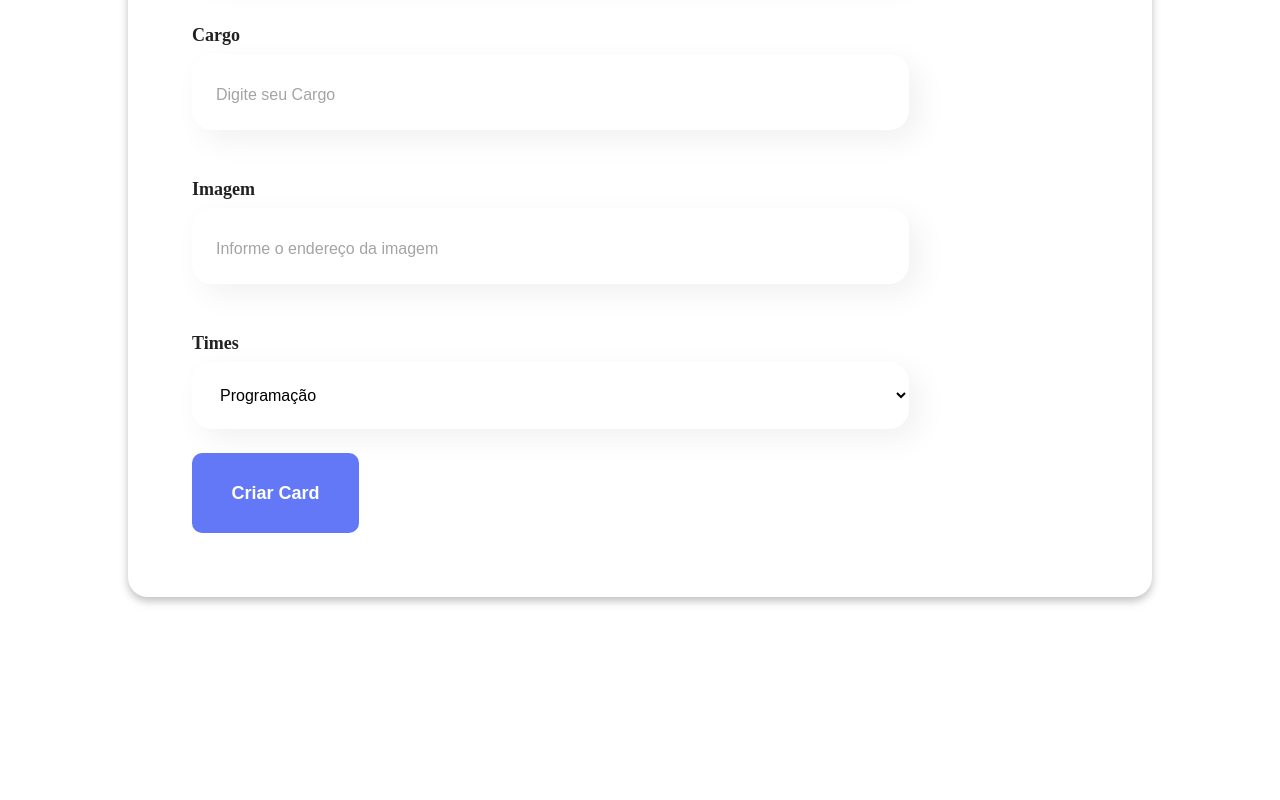
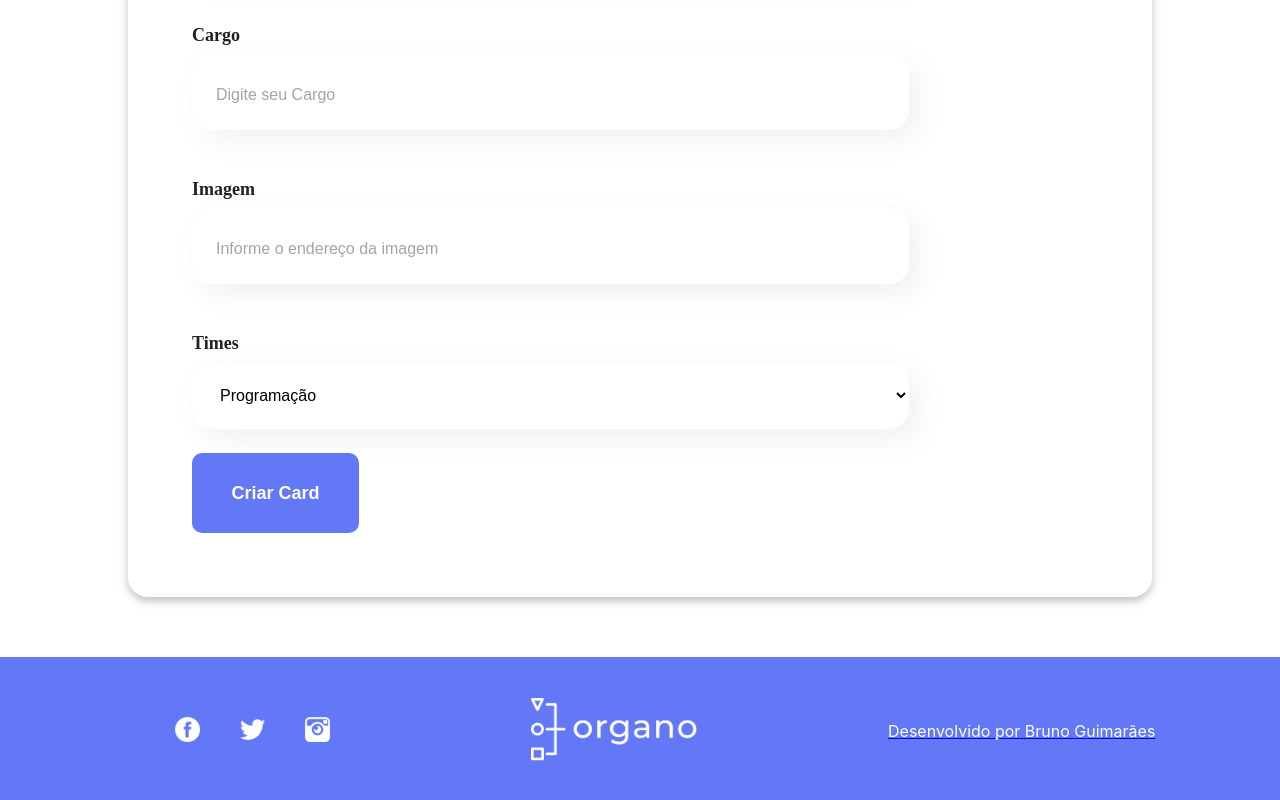
Before and after one commit to devguimaraes/REACT-JS, a React (Vite) app: page / in a window 1280 px wide. Shown: the part 886-1686 px from the top of the page. Before the commit the page ends 1543 px from the top, so only its background shows below. Built offline with nearby package versions, Linux system fonts and the light colour scheme.

Commit message:
:heavy_plus_sign: build: adding project footer

```diff
--- a/src/App.jsx
+++ b/src/App.jsx
@@ -1,6 +1,7 @@
 /* eslint-disable import/no-unresolved */
 import React, { useState } from 'react';
 import Banner from './Components/Banner';
+import Footer from './Components/Footer';
 import Formulario from './Components/form/Form';
 
 import Time from './Components/Times';
@@ -31,6 +32,7 @@ function App() {
 					)}
 				/>
 			))}
+			<Footer />
 		</>
 	);
 }
--- /dev/null
+++ b/src/Components/Footer/index.jsx
@@ -0,0 +1,65 @@
+import './style.css';
+
+function Footer() {
+	return (
+		<footer>
+			<div className="footer_container">
+				<ul className="footer_lista">
+					<li className="lista_item">
+						<a
+							href="https://pt-br.facebook.com/"
+							rel="noreferrer"
+							target="_blank"
+						>
+							<img
+								className="lista_item--img"
+								src="/img/fb.png"
+								alt="logo facebook"
+							/>
+						</a>
+					</li>
+					<li className="lista_item">
+						<a href="https://twitter.com/" rel="noreferrer" target="_blank">
+							<img
+								className="lista_item--img"
+								src="/img/tw.png"
+								alt="logo twitter"
+							/>
+						</a>
+					</li>
+
+					<li className="lista_item">
+						<a
+							href="https://www.instagram.com/
+						"
+							target="_blank"
+							rel="noopener noreferrer"
+						>
+							<img
+								className="lista_item--img"
+								src="/img/ig.png"
+								alt="logo instagram"
+							/>
+						</a>
+					</li>
+				</ul>
+
+				<div>
+					<img className="footer_logo" src="/img/logo.png" alt="logo Organo" />
+				</div>
+
+				<div className="footer_paragrafo">
+					<a
+						href="https://github.com/devguimaraes"
+						target="_blank"
+						rel="noopener noreferrer"
+					>
+						<p>Desenvolvido por Bruno Guimarães</p>
+					</a>
+				</div>
+			</div>
+		</footer>
+	);
+}
+
+export default Footer;
--- /dev/null
+++ b/src/Components/Footer/style.css
@@ -0,0 +1,35 @@
+footer {
+	background-color: #6278f7;
+}
+
+.footer_container {
+	width: 100%;
+	display: flex;
+	flex-wrap: wrap;
+	align-items: center;
+	justify-content: space-around;
+	padding: 24px;
+	box-sizing: border-box;
+}
+
+.footer_lista {
+	display: flex;
+	align-items: center;
+
+	justify-content: space-between;
+	list-style: none;
+}
+
+.footer_lista .lista_item--img {
+	width: 25px;
+	padding: 20px;
+}
+
+.footer_logo {
+	width: 166px;
+}
+
+.footer_paragrafo p {
+	padding: 10px;
+	color: #ffffff;
+}
```
